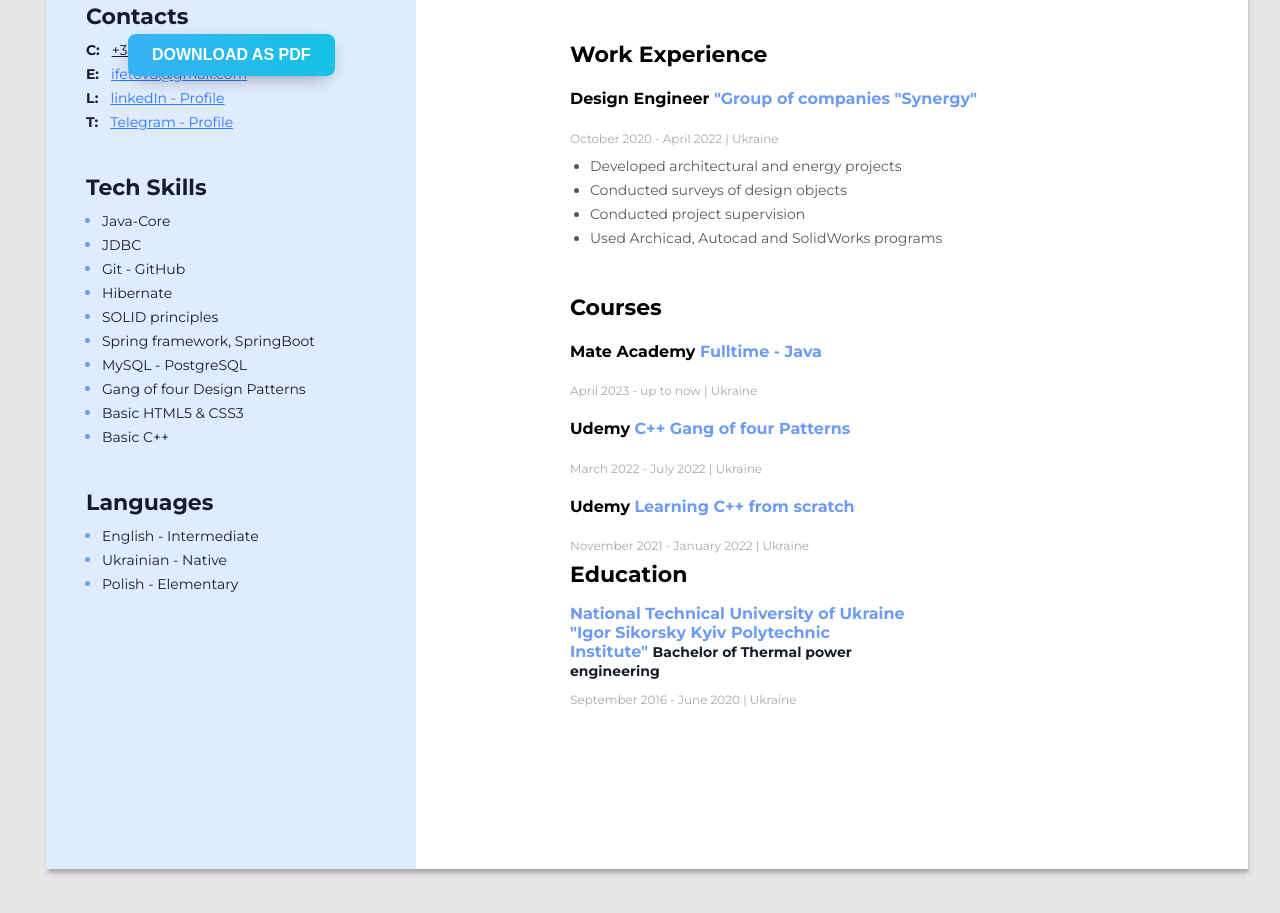
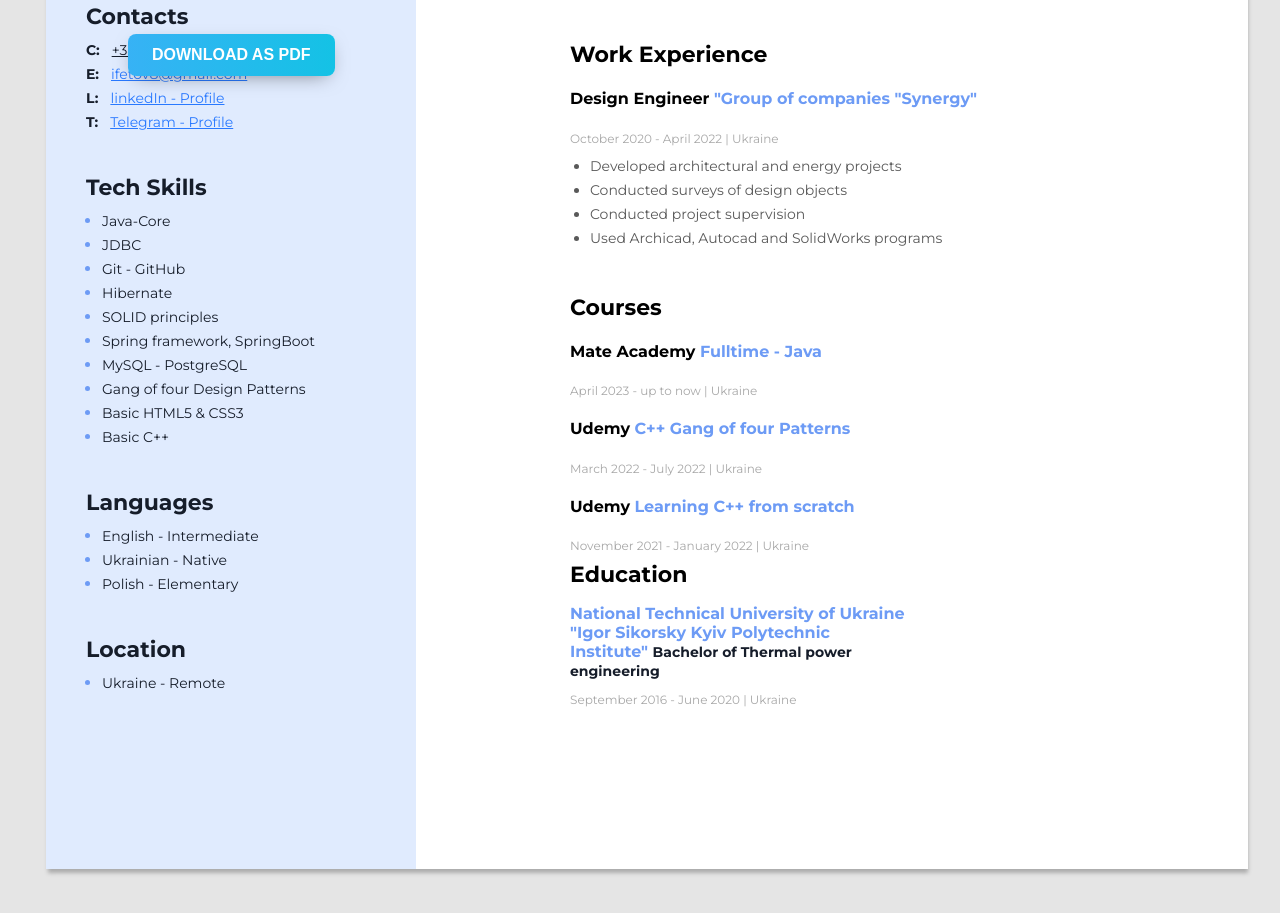
Before and after one commit to Gamemod13/Resume, a plain HTML site: page index.html in a window 1280 px wide. Shown: the part 684-1597 px from the top of the page. Drawn offline with Linux system fonts and the light colour scheme.

Commit message:
Update ReadMe

```diff
--- a/css/styles.css
+++ b/css/styles.css
@@ -111,7 +111,8 @@ body {
 
 .contacts-container,
 .language-container,
-.tech-skills-container {
+.tech-skills-container,
+.location-container {
   margin: 40px 0 0 40px;
 }
 
@@ -216,18 +217,21 @@ body {
 
 /* Skills */
 .skills-list,
-.language-list {
+.language-list,
+.location-list {
   margin: 0;
   padding: 0 0 0 16px;
 }
 
 .skills-list-item,
-.language-list-item {
+.language-list-item,
+.location-list-item {
   color: #6d9bf5;
 }
 
 .skills-list-text,
-.language-list-text {
+.language-list-text,
+.location-list-text {
   font-style: normal;
   font-weight: 400;
   font-size: 14px;
--- a/index.html
+++ b/index.html
@@ -13,7 +13,7 @@
     />
 
     <link rel="stylesheet" href=".\css\styles.css" />
-    <title>Resume-Ihor_Fetov</title>
+    <title>CV-Ihor Fetov-Java Developer</title>
   </head>
   <body>
     <!-- Wrapper -->
@@ -29,7 +29,8 @@
             problem-solving. Fueled by my inherent curiosity and with the guidance of mentors and
             completion of relevant courses, I have been developing my programming skills in Java,
             embracing best practices and striving to write optimal code. I am confident that my experience
-             will be valuable to your team, and together, we can achieve success and excel in our future endeavors.
+             will be valuable to your team, and together, we can achieve success and excel in
+             our future endeavors. Can work autonomusly in case of power outages.
           </p>
         </div>
         <!-- My projects -->
@@ -229,6 +230,15 @@
             </li>
           </ul>
         </div>
+        <!-- Location -->
+        <div class="location-container">
+          <h3 class="sidebar-title">Location</h3>
+          <ul class="location-list">
+            <li class="location-list-item">
+              <span class="location-list-text">Ukraine - Remote</span>
+            </li>
+          </ul>
+        </div>
         <!-- Download Button -->
         <div class="dwn-button">
           <button type="button" class="download-btn">Download as PDF</button>
```
Also changed, not shown: 1 other file.
